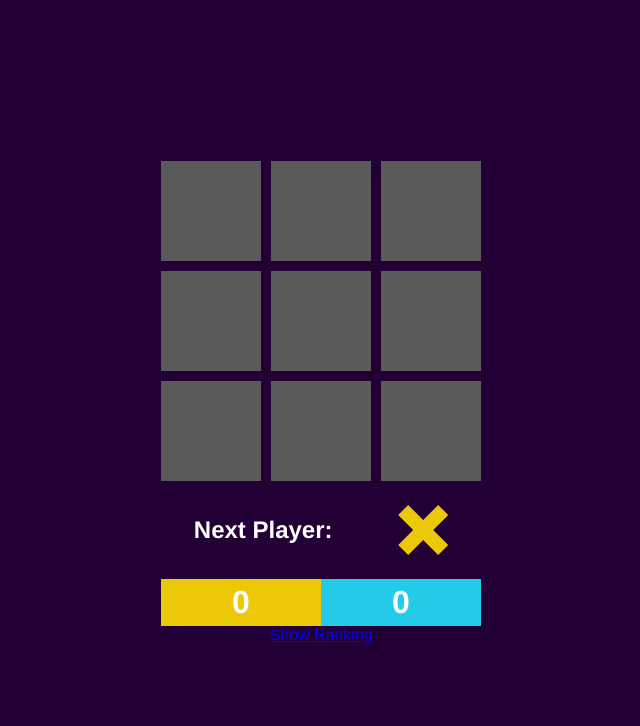
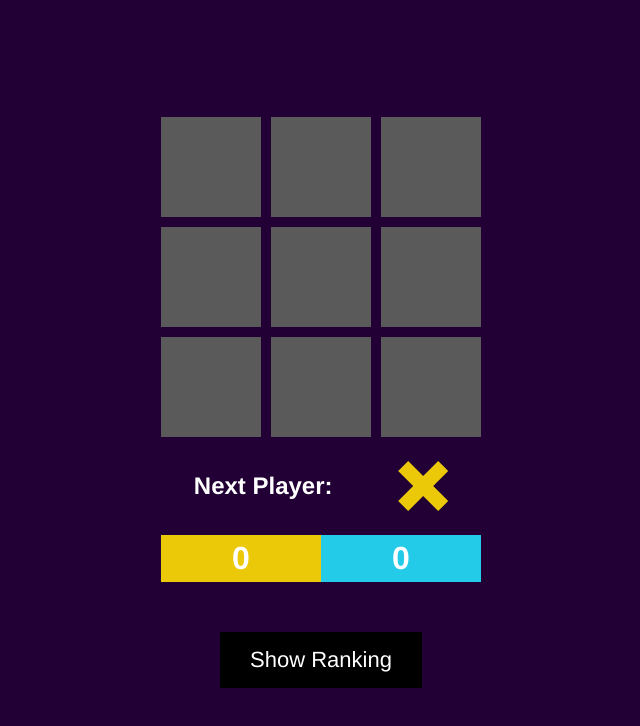
Before and after one commit to davzlum/shakers-challenge, a React (Create React App) app in the folder client/: page / in a window 1280 px wide. Shown: the top 726 px of the page, without its empty margins (319-959 px from the left). Built offline with nearby package versions, Linux system fonts and the light colour scheme; no server answers.

Commit message:
Add style for console board component

```diff
--- /dev/null
+++ b/client/src/components/ConsoleBoard/style.scss
@@ -0,0 +1,12 @@
+.player-X{
+    width: 50px;
+    height: 50px;
+    background-color: #ebc908;
+    clip-path: polygon(20% 0%, 0% 20%, 30% 50%, 0% 80%, 20% 100%, 50% 70%, 80% 100%, 100% 80%, 70% 50%, 100% 20%, 80% 0%, 50% 30%);
+}
+.player-O{
+    width: 50px;
+    height: 50px;
+    background-color: #24cbe9;
+    border-radius: 50%;
+}
--- a/client/src/components/Game/index.jsx
+++ b/client/src/components/Game/index.jsx
@@ -4,6 +4,7 @@ import { Link } from 'react-router-dom';
 import axios from 'axios';
 import Board from '../Board';
 import ScoreBoard from '../ScoreBoard';
+import ConsoleBoard from '../ConsoleBoard';
 import { updateRanking, loadRanking, handleError } from '../../redux/actions/actionCreators';
 import './style.scss';
 
@@ -14,11 +15,6 @@ const Game = () => {
   const [squares, setSquares] = useState(Array(9).fill(null));
   const [turn, setTurn] = useState('X');
   const [resultText, setResultText] = useState('');
-
-  const [score, setScore] = useState({
-    X: 0,
-    O: 0,
-  });
 
   const ranking = useSelector((store) => store.ranking);
   const message = useSelector((store) => store.message);
@@ -36,12 +32,6 @@ const Game = () => {
   const endGame = (result) => {
     dispatch(updateRanking(result, ranking));
     setTurn(null);
-    if (result) {
-      setScore({
-        ...score,
-        [result]: score[result] + 1,
-      });
-    }
     setTimeout(() => { reset(); }, 2000);
   };
 
@@ -51,17 +41,13 @@ const Game = () => {
       if (data.isWinner) {
         endGame(data.player);
         setResultText(
-          <>
-            <h2>Player</h2>
-            {' '}
-            <div className={`player-${turn}`} />
-            {' '}
-            <h2>Wins!</h2>
-          </>,
+          <ConsoleBoard turn={turn} />,
         );
       } else if (data.isTie) {
         endGame(null);
-        setResultText(<h2>Tie!</h2>);
+        setResultText(
+          <ConsoleBoard turn={null} />,
+        );
         return;
       }
     } catch (errorCheck) {
@@ -79,8 +65,9 @@ const Game = () => {
 
   return (
     <>
+      <div className="container">
         {!message.errorMessage ? (
-        <div className="container">
+          <>
             <Board turn={turn} squares={squares} onClick={handleClick} />
             <div className="turn-board">
               {!resultText
@@ -99,9 +86,10 @@ const Game = () => {
               scoreO={ranking.playerO ? ranking.playerO.won : 0}
               scoreX={ranking.playerX ? ranking.playerX.won : 0}
             />
-          <Link to="/ranking">Show Ranking</Link>
+            <Link to="/ranking"><div className="button">Show Ranking</div></Link>
+          </>
+        ) : <div>{message.errorMessage}</div>}
       </div>
-      ) : <div>{message.errorMessage}</div>}
     </>
 
   );
--- a/client/src/components/Game/style.scss
+++ b/client/src/components/Game/style.scss
@@ -4,7 +4,6 @@
     justify-content: center;
     align-items: center;
     height: 100vh;
-    background-color: #220036;
 }
 
 .turn-board{
@@ -17,16 +16,11 @@
     h2{
         color: white;
     }
-    .player-X{
-        width: 50px;
-        height: 50px;
-        background-color: #ebc908;
-        clip-path: polygon(20% 0%, 0% 20%, 30% 50%, 0% 80%, 20% 100%, 50% 70%, 80% 100%, 100% 80%, 70% 50%, 100% 20%, 80% 0%, 50% 30%);
-    }
-    .player-O{
-        width: 50px;
-        height: 50px;
-        background-color: #24cbe9;
-        border-radius: 50%;
-    }
 }
+.button {
+    font-size: 22px;
+    margin-top: 50px;
+    padding: 15px 30px;
+    background-color: black;
+    color: white;
+}
--- a/client/src/index.scss
+++ b/client/src/index.scss
@@ -1,4 +1,10 @@
 body {
     margin: 0;
     font-family: Helvetica, sans-serif;
+    background-color: #220036;
+    color: white;
 }
+
+a{
+    text-decoration: none;
+}
```
Lines whose indentation alone changed are shown as unchanged.
